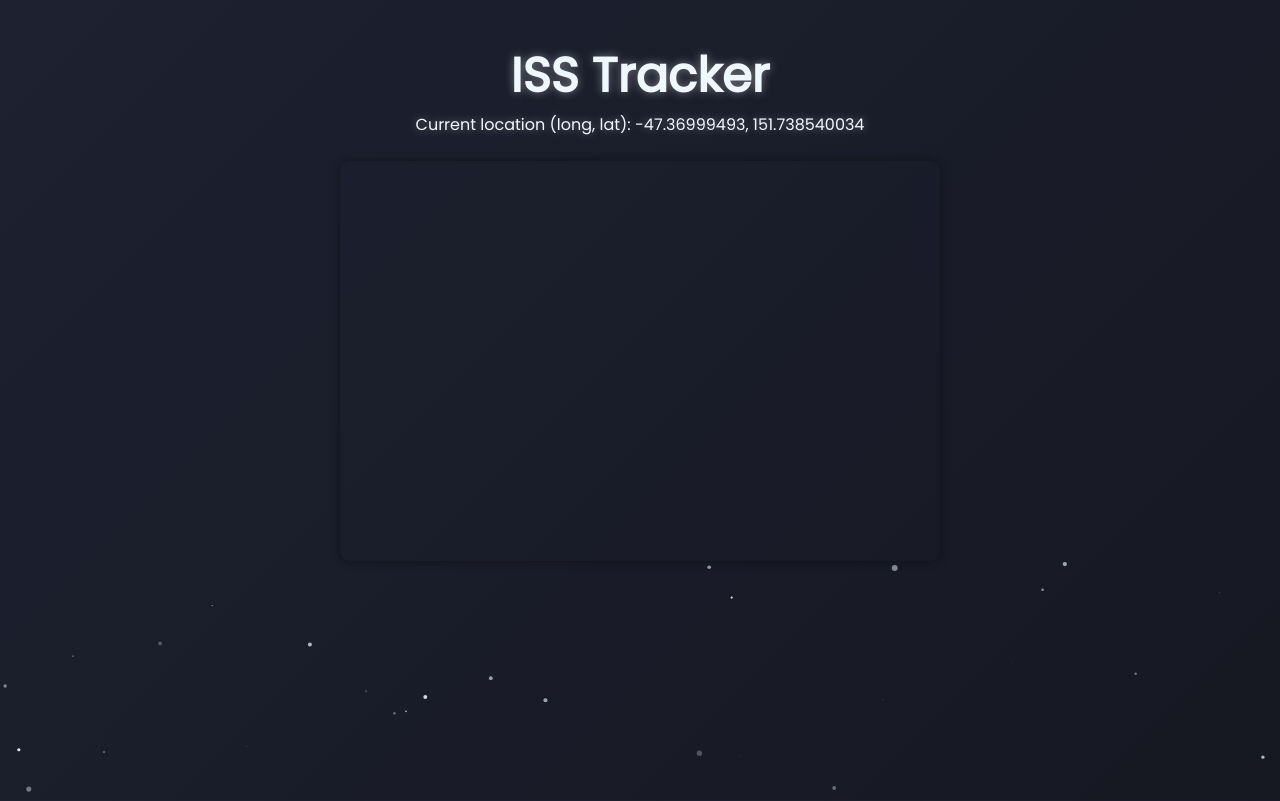
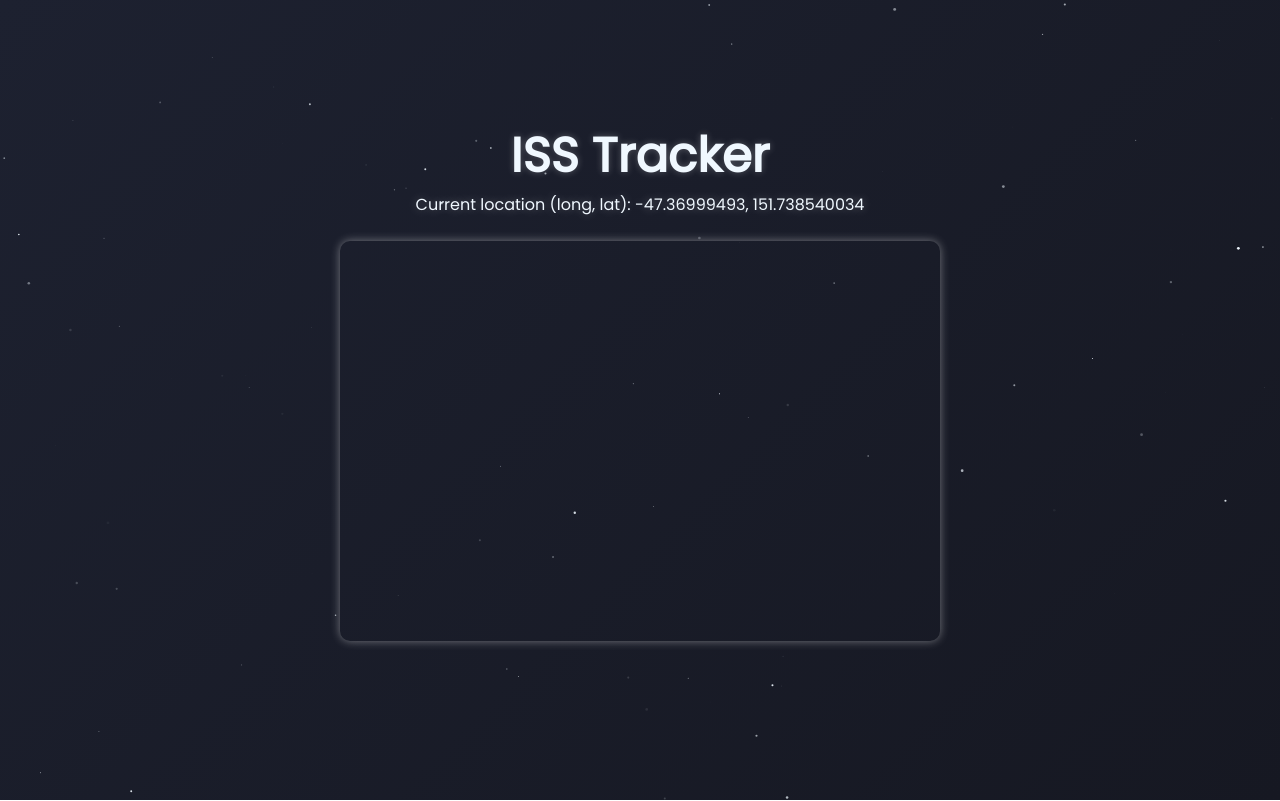
Before and after one commit to val8119/iss_tracker, a plain HTML site: page index.html in a window 1280 px wide. Shown: the top 801 px of the page. Drawn offline with nearby package versions, Linux system fonts and the light colour scheme; no server answers.

Commit message:
Fixed background particles

```diff
--- a/assets/css/main.css
+++ b/assets/css/main.css
@@ -14,32 +14,39 @@ body {
     overflow: hidden;
 }
 
-#particles-js {
-    min-width: 100vh;
-    height: auto;
+#map {
+    margin: 3vh auto 0 auto;
+    width: 600px;
+    height: 400px;
+    box-shadow: 0px 0px 10px 0px rgba(255, 255, 255, 0.4);
+    border-radius: 10px;
 }
 
 .container {
-    margin: 5vh auto 0 auto;
+    width: 100%;
+    height: 100%;
+    margin: auto;
     text-align: center;
 }
 
 .container header {
+    margin-top: 15vh;
     color: #f0f8ff;
-    text-shadow: 0px 0px 10px rgba(255, 255, 255, 0.4);
+    text-shadow: 0px 0px 7px rgba(255, 255, 255, 0.25);
     font-weight: bold;
     font-size: 3em;
 }
 
 .container p {
     color: aliceblue;
-    text-shadow: 0px 0px 10px rgba(255, 255, 255, 0.4);
+    text-shadow: 0px 0px 10px rgba(255, 255, 255, 0.3);
 }
 
-#map {
-    margin: 3vh auto 0 auto;
-    width: 600px;
-    height: 400px;
-    box-shadow: 0px 0px 10px 0px rgba(0, 0, 0, 0.40);
-    border-radius: 10px;
+#particles-js {
+    position: fixed;
+    z-index: 50;
+    width: 100%;
+    height: 100%;
+    top: 0;
+    left: 0;
 }
--- a/assets/particles/particles-cfg.json
+++ b/assets/particles/particles-cfg.json
@@ -36,7 +36,7 @@
       }
     },
     "size": {
-      "value": 3,
+      "value": 1.5,
       "random": true,
       "anim": {
         "enable": false,
--- a/index.html
+++ b/index.html
@@ -20,14 +20,13 @@
 </head>
 
 <body>
-    <div id="particles-js">
-        <div class="container">
-            <div class="text-cont">
-                <header id="header">ISS Tracker</header>
-                <p id="current-location">Current location (long, lat): -47.36999493, 151.738540034</p>
-            </div>
-            <div id="map"></div>
+    <div id="particles-js"></div>
+    <div class="container">
+        <div class="text-cont">
+            <header id="header">ISS Tracker</header>
+            <p id="current-location">Current location (long, lat): -47.36999493, 151.738540034</p>
         </div>
+        <div id="map"></div>
     </div>
     <script src="assets/js/index.js"></script>
     <script>
```
